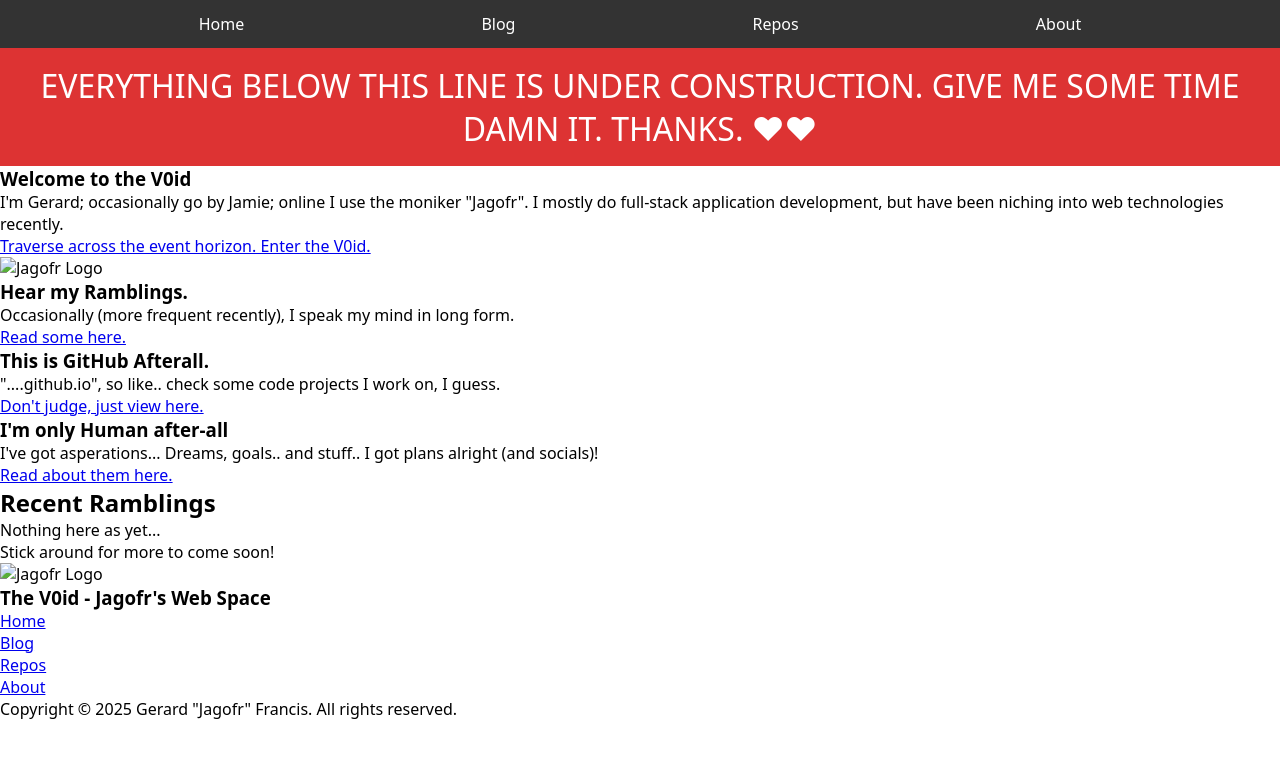
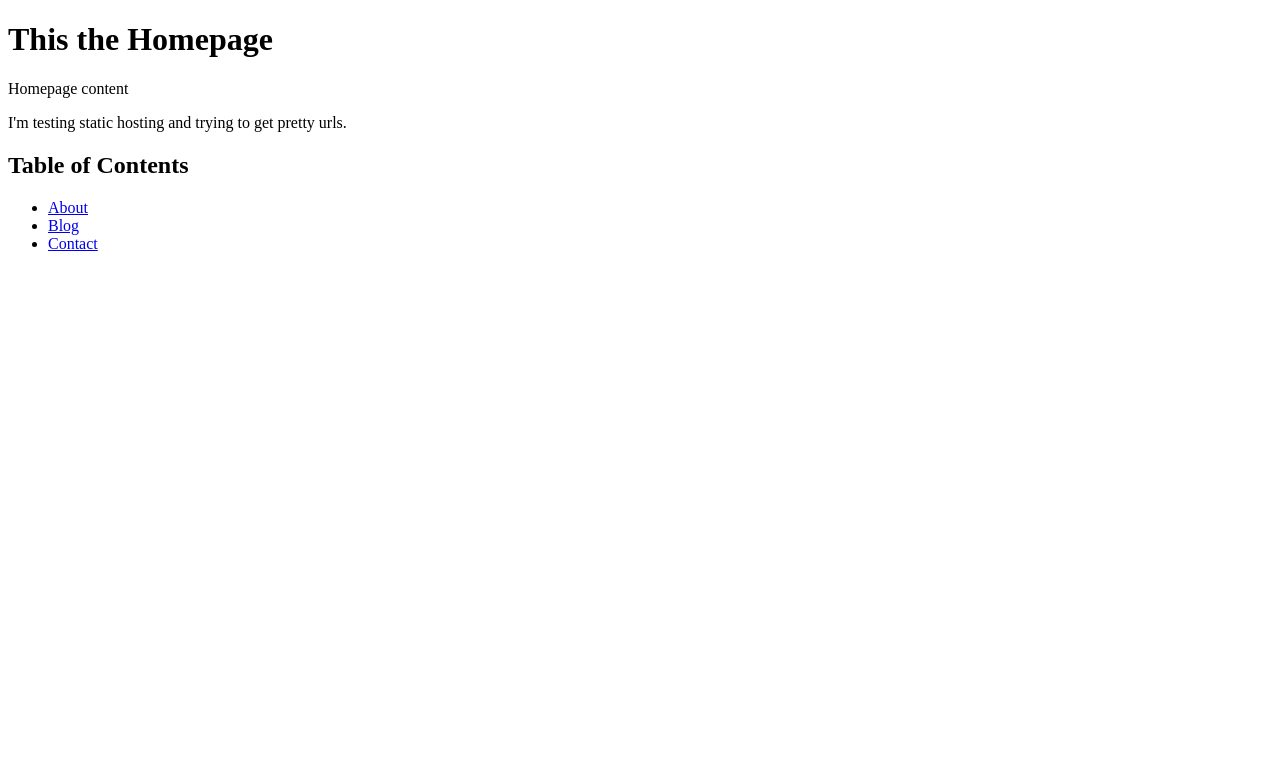
Before and after one commit to Jagofr/jagofr.github.io, a plain HTML site: page index.html in a window 1280 px wide. Drawn offline with Linux system fonts and the light colour scheme.

Commit message:
updated to new structure

```diff
--- a/index.html
+++ b/index.html
@@ -3,79 +3,21 @@
 <head>
   <meta charset="UTF-8">
   <meta name="viewport" content="width=device-width, initial-scale=1.0">
-  <title>The V0id - Jagofr's GitHub Homepage</title>
-  <link rel="stylesheet" href="/res/css/temp.css">
+  <title>Homepage</title>
 </head>
 <body>
-  <nav>
+  <div>
+    <h1>This the Homepage</h1>
+    <p>Homepage content</p>
+    <p>I'm testing static hosting and trying to get pretty urls.</p>
+  </div>
+  <div>
+    <h2>Table of Contents</h2>
     <ul>
-      <li><a href="/">Home</a></li>
-      <li><a href="/blog/home.html">Blog</a></li>
-      <li><a href="https://github.com/Jagofr?tab=repositories">Repos</a></li>
-      <li><a href="/pages/about.html">About</a></li>
+      <li><a href="/about">About</a></li>
+      <li><a href="/blog">Blog</a></li>
+      <li><a href="/contact">Contact</a></li>
     </ul>
-  </nav>
-  <span id="under-construction">EVERYTHING BELOW THIS LINE IS UNDER CONSTRUCTION. GIVE ME SOME TIME DAMN IT. THANKS. ♥♥</span>
-  <header>
-    <section id="personal-intro">
-      <article id="intro-body">
-        <h1>Welcome to the V0id</h1>
-        <p>I'm Gerard; occasionally go by Jamie; online I use the moniker "Jagofr". I mostly do full-stack application development, but have been niching into web technologies recently.</p>
-        <a href="#">Traverse across the event horizon. Enter the V0id.</a>
-      </article>
-      <img src="#" alt="Jagofr Logo">
-    </section>
-    <section id="learn-more-cta" class="card-container">
-      <article id="learn-blog" class="card">
-        <h3>Hear my Ramblings.</h3>
-        <p>Occasionally (more frequent recently), I speak my mind in long form.</p>
-        <a href="/blog/home.html">Read some here.</a>
-      </article>
-      <article id="learn-repos" class="card">
-        <h3>This is GitHub Afterall.</h3>
-        <p>"....github.io", so like.. check some code projects I work on, I guess.</p>
-        <a href="https://github.com/Jagofr?tab=repositories">Don't judge, just view here.</a>
-      </article>
-      <article id="learn-about" class="card">
-        <h3>I'm only Human after-all</h3>
-        <p>I've got asperations... Dreams, goals.. and stuff.. I got plans alright (and socials)!</p>
-        <a href="/pages/about.html">Read about them here.</a>
-      </article>
-    </section>
-  </header>
-  <main>
-    <section id="recent-posts">
-      <h2>Recent Ramblings</h2>
-      <div class="card-container">
-        <p>Nothing here as yet...</p>
-        <p>Stick around for more to come soon!</p>
-      </div>
-    </section>
-    <section id="commit-history">
-      <!-- Todo, Implement commit tracker chart thing github has here. -->
-    </section>
-    <section id="features-projects">
-      <!-- Todo, Feature some repos you're working on, probably this one. -->
-    </section>
-  </main>
-  <footer>
-    <section id="footer-logo">
-      <span>
-        <img src="#" alt="Jagofr Logo">
-        <h3>The V0id - Jagofr's Web Space</h3>
-      </span>
-    </section>
-    <section id="footer-nav">
-      <ul>
-        <li><a href="/">Home</a></li>
-        <li><a href="/blog/home.html">Blog</a></li>
-        <li><a href="https://github.com/Jagofr?tab=repositories">Repos</a></li>
-        <li><a href="/pages/about.html">About</a></li>
-      </ul>
-    </section>
-    <section id="footer-copy-info">
-      <p>Copyright &copy; 2025 Gerard "Jagofr" Francis. All rights reserved.</p>
-    </section>
-  </footer>
+  </div>
 </body>
 </html>
```
Also changed, not shown: about/index.html (added, +13 -0 lines), blog/index.html (added, +13 -0 lines), contact/index.html (added, +13 -0 lines), .archive/blog/home.html (renamed from blog/home.html), .archive/index.html (added), .archive/pages/about.html (renamed from pages/about.html), .archive/res/css/temp.css (renamed from res/css/temp.css).
